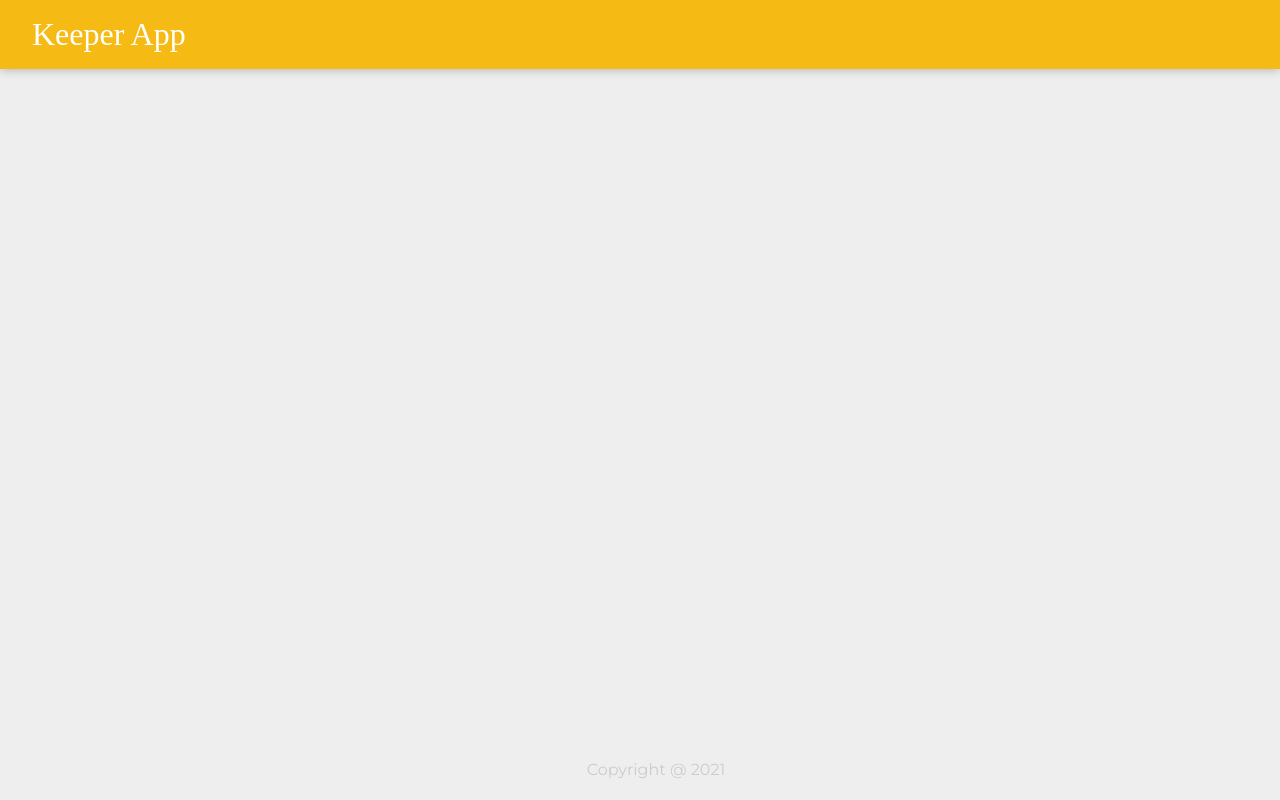
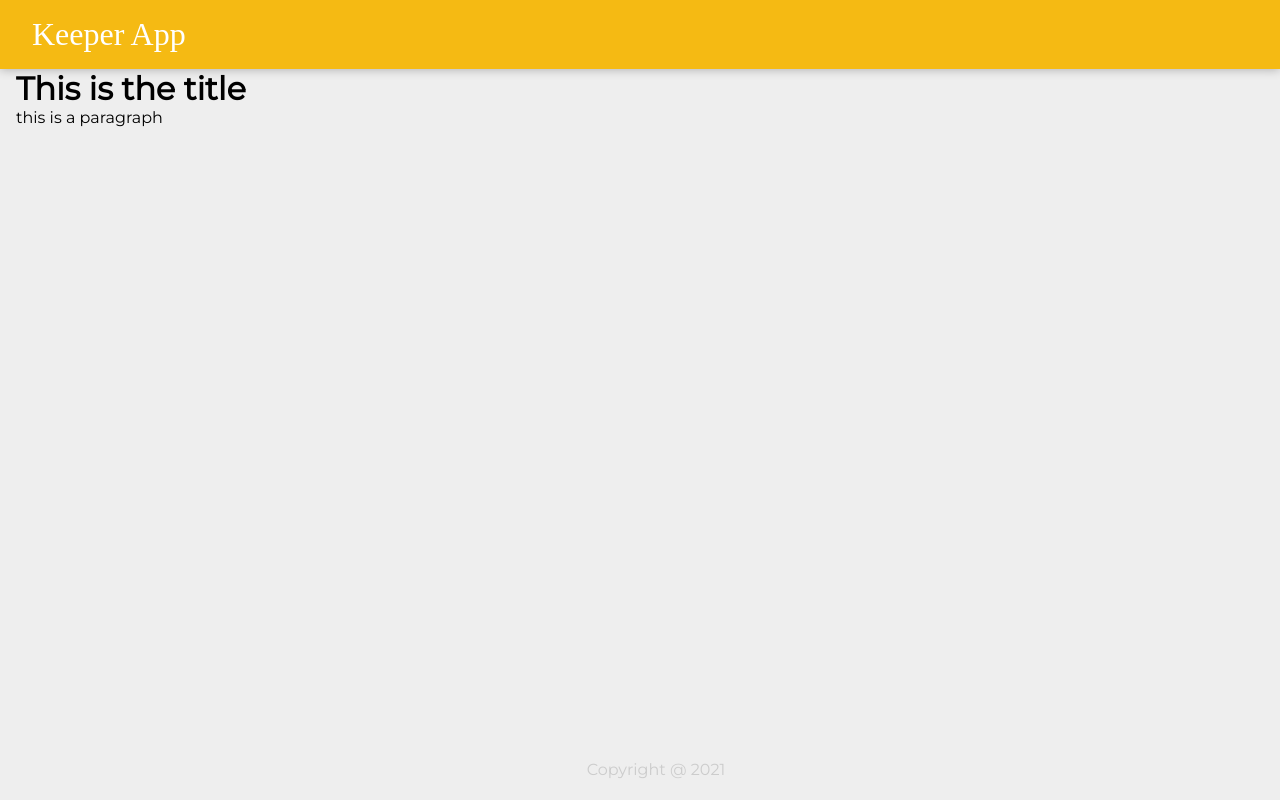
Before and after one commit to iampratikdeo/keeper-App, a React (Create React App) app: page / in a window 1280 px wide. Built offline with nearby package versions, Linux system fonts and the light colour scheme; a web font is replaced by a local one.

Commit message:
added note.jsx

```diff
--- a/src/components/App.jsx
+++ b/src/components/App.jsx
@@ -1,10 +1,12 @@
 import React from 'react';
 import Header from './Header';
+import Note from './Note';
 
 import Footer from './Footer';
 function App(){
     return <div >
         <Header />
+        <Note />
         <Footer />
     </div>
 }
--- /dev/null
+++ b/src/components/Note.jsx
@@ -0,0 +1,13 @@
+import React from 'react';
+
+function Note(){
+    return (<div>
+        <h1>This is the title</h1>
+        <p>this is a paragraph</p>
+    </div>
+    );
+}
+
+
+
+export default Note;
```
